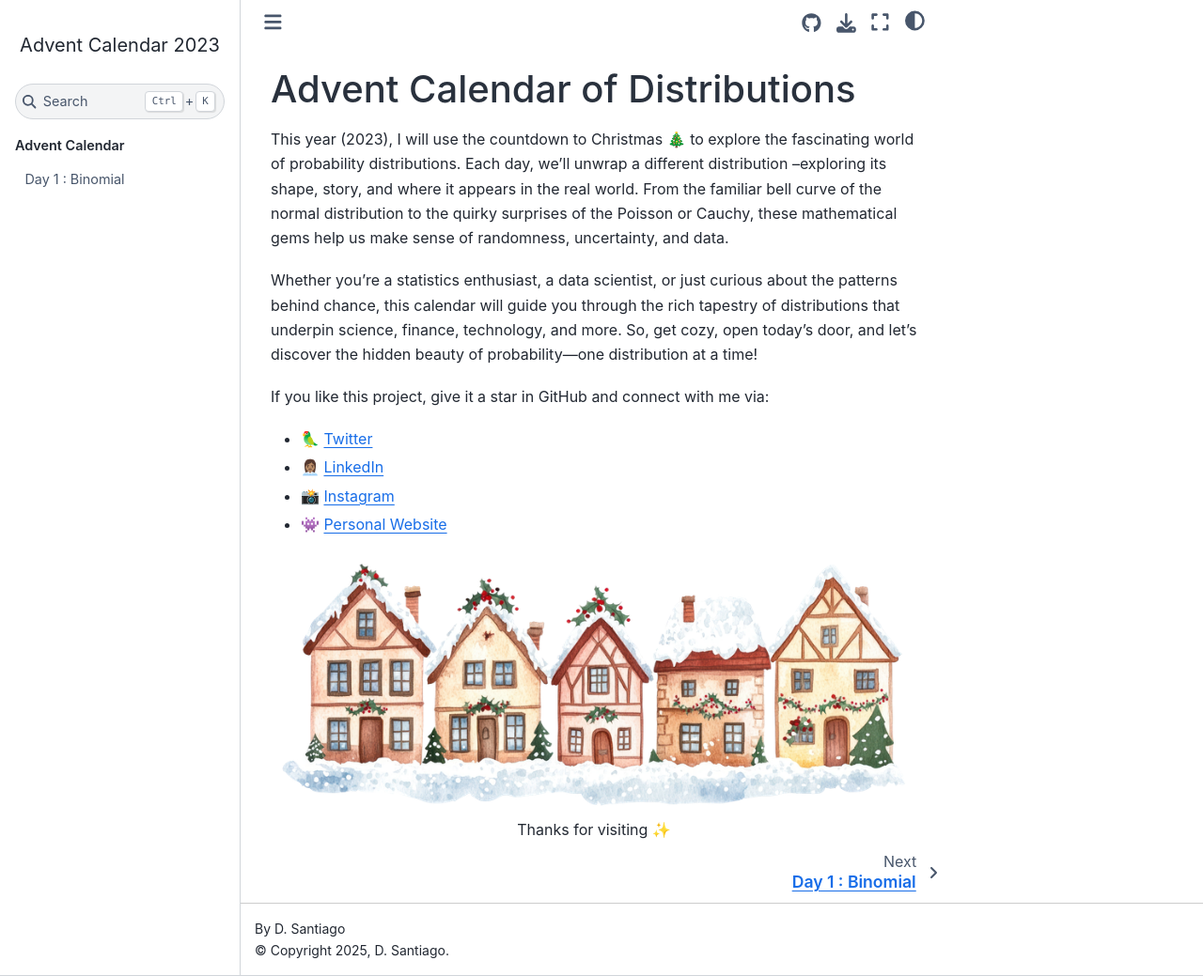
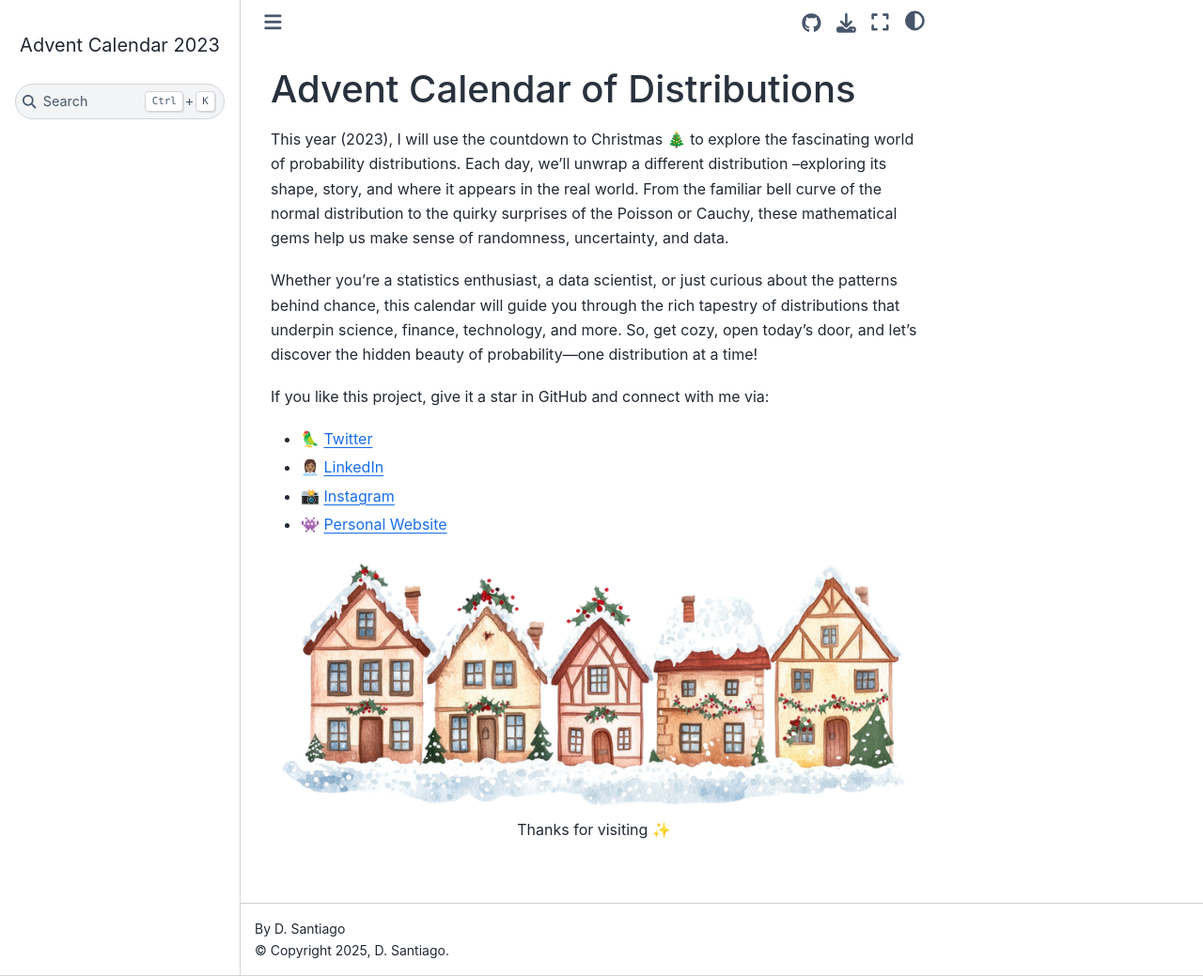
Before and after one commit to quantgirluk/advent-calendar-2023, a Sphinx documentation site: the page built from docs/source/index.rst, in a window 1280 px wide and 1039 px high. Shown: the whole window at 94% size. Built offline with Sphinx 7.4.7 and the Sphinx Book theme 1.1.4, drawn with Linux system fonts in a browser that asks for light colours.

Commit message:
Update index.rst

```diff
--- a/docs/source/index.rst
+++ b/docs/source/index.rst
@@ -34,11 +34,3 @@ If you like this project, give it a star in GitHub and connect with me via:
    <div style="text-align: center;">
        Thanks for visiting ✨
    </div>
-
-
-.. toctree::
-   :maxdepth: 1
-   :hidden:
-   :caption: Advent Calendar
-
-   day_01
```
